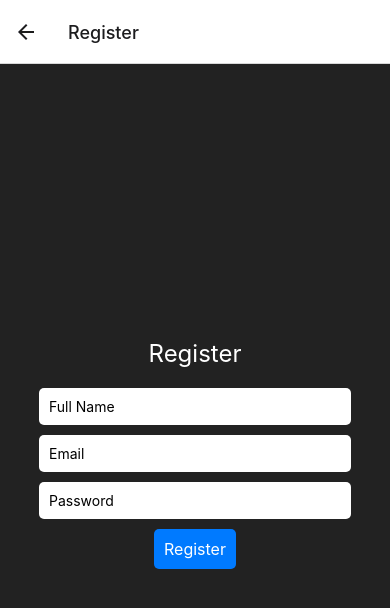
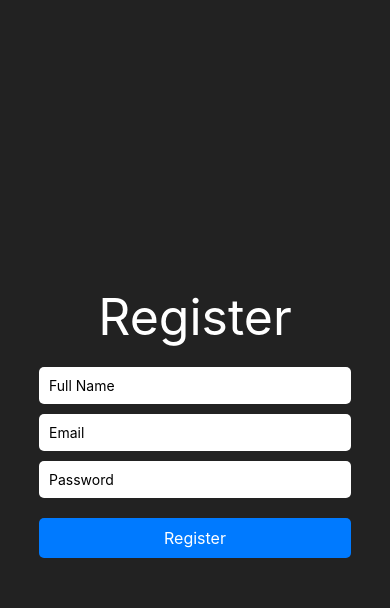
Before and after one commit to kundan-dewangan/UserOTT, a React Native app: screen /Register in a window 390 px wide. Shown: the top 608 px of the page. Built offline with nearby package versions, Linux system fonts and the light colour scheme.

Commit message:
Auth Integrations

```diff
--- a/App.jsx
+++ b/App.jsx
@@ -27,10 +27,12 @@ const App = () => {
         }} />
         <Stack.Screen name="Login" component={LoginScreen} options={{
           headerLeft: () => <></>,
-          headerShown:true,
+          headerShown:false,
           // headerTransparent: true,
         }} />
-        <Stack.Screen name="Register" component={RegisterScreen} />
+        <Stack.Screen name="Register" component={RegisterScreen}   options={{
+          headerShown:false
+        }} />
         <Stack.Screen name="Welcome" component={WelcomeScreen}  options={{
           headerShown:false
         }}/>
--- a/package.json
+++ b/package.json
@@ -15,6 +15,7 @@
     "@react-navigation/native": "^6.1.8",
     "@react-navigation/stack": "^6.3.18",
     "@reduxjs/toolkit": "^1.9.7",
+    "axios": "^1.5.1",
     "formik": "^2.4.5",
     "react": "18.2.0",
     "react-native": "0.72.5",
--- a/src/screens/auth/LoginScreen.jsx
+++ b/src/screens/auth/LoginScreen.jsx
@@ -1,10 +1,11 @@
 import React, { useEffect, useState } from 'react';
-import { View, Text, TextInput, TouchableOpacity, StyleSheet, Button } from 'react-native';
+import { View, Text, TextInput, TouchableOpacity, StyleSheet, Button, Alert } from 'react-native';
 import { Formik } from 'formik';
 import * as Yup from 'yup';
 import { useNavigation } from '@react-navigation/native';
-import { loginCred } from '../../utils/utils';
+import { headerPayload, loginCred } from '../../utils/utils';
 import AsyncStorage from '@react-native-async-storage/async-storage';
+import axios from 'axios';
 
 // Define the validation schema using Yup
 const validationSchema = Yup.object().shape({
@@ -15,8 +16,6 @@ const validationSchema = Yup.object().shape({
 const LoginScreen = () => {
 
     const navigation = useNavigation();
-
-
     const [list, setList] = useState([])
 
     useEffect(() => {
@@ -25,38 +24,27 @@ const LoginScreen = () => {
 
     const getData = async () => {
         try {
-            await fetch(`${process.env.REACT_APP_URL}users`, {
-                method: "GET",
-                headers: {
-                    'Content-Type': 'application/json'
-                }
-            }).then((res) => res.json())
-                .then((data) => {
-                    setList(data);
+            axios.get(`${process.env.REACT_APP_URL}users`, {
+                headers: headerPayload,
+            })
+                .then((response) => {
+                    setList(response?.data);
+                    console.log('Response:', response.data);
                 })
-                // .catch((err) => toast.error("Something wrong::" + err))
+                .catch((error) => {
+                    console.error('Error:', JSON.stringify(error));
+                });
         } catch (err) {
-            // toast.error("Something wrong::" + err);
             console.log("Error::", err)
         }
     }
 
-
-
     const handleLogin = (values) => {
-        // Perform login logic here
-        console.log('Login:', values);
-        console.log('list:', list);
-
-        const checkAuth  = list?.some((item) => (item.email === values.email) && (item.password === values.password))
-        console.log("what is value:::", checkAuth)
+        const checkAuth = list?.some((item) => (item.email === values.email) && (item.password === values.password))
         if (checkAuth) {
-            AsyncStorage.setItem('isAuth', JSON.stringify(true))
             navigation.navigate('Home')
-            console.log("Success::")
         } else {
-            // toast.error("Invalid email and password")
-            console.log("Error::")
+            Alert.alert("Email and password is invalid")
         }
     };
 
@@ -97,12 +85,6 @@ const LoginScreen = () => {
                     </>
                 )}
             </Formik>
-
-            <Button
-                title="Go to Register"
-                onPress={() => navigation.navigate('Register')}
-                style={{ flex: 1 }}
-            />
         </View>
     );
 };
@@ -115,7 +97,7 @@ const styles = StyleSheet.create({
         backgroundColor: '#222', // Dark background color
     },
     title: {
-        fontSize: 24,
+        fontSize: 50,
         color: '#fff', // White text color
         marginBottom: 20,
     },
@@ -128,11 +110,18 @@ const styles = StyleSheet.create({
     },
     errorText: {
         color: 'red',
+        marginBottom: 10,
+        fontWeight: '600'
     },
     button: {
         backgroundColor: '#007aff', // Button background color
         padding: 10,
         borderRadius: 5,
+        flexDirection: 'row',
+        width:'80%',
+        alignItems:'center',
+        justifyContent: 'center',
+        marginTop: 10
     },
     buttonText: {
         color: '#fff', // White text color
--- a/src/screens/auth/RegistrationScreen.jsx
+++ b/src/screens/auth/RegistrationScreen.jsx
@@ -1,7 +1,10 @@
-import React from 'react';
-import { View, Text, TextInput, TouchableOpacity, StyleSheet } from 'react-native';
+import React, { useState } from 'react';
+import { View, Text, TextInput, TouchableOpacity, StyleSheet, Alert } from 'react-native';
 import { Formik } from 'formik';
 import * as Yup from 'yup';
+import { useNavigation } from '@react-navigation/native';
+import axios from 'axios';
+import { headerPayload } from '../../utils/utils';
 
 // Define the validation schema using Yup
 const validationSchema = Yup.object().shape({
@@ -11,16 +14,33 @@ const validationSchema = Yup.object().shape({
 });
 
 const RegisterScreen = () => {
+
+  const [isLoading, setIsLoading] = useState(false)
+  const navigation = useNavigation();
+
   const handleRegister = (values) => {
-    // Perform registration logic here
-    console.log('Registration:', values);
+    setIsLoading(true)
+    try {
+      axios.post(`${process.env.REACT_APP_URL}users`,values)
+        .then((response) => {
+          console.log("responce is::", response.data)
+          Alert.alert("Registration Successfully")
+          navigation.navigate('Welcome')
+        })
+        .catch((error) => {
+          console.error('Error:', JSON.stringify(error));
+        });
+    } catch (err) {
+      console.log("Error::", err)
+    }
+    setIsLoading(false)
   };
 
   return (
     <View style={styles.container}>
       <Text style={styles.title}>Register</Text>
       <Formik
-        initialValues={{ fullName: '', email: '', password: '' }}
+        initialValues={{ fullName: '', email: '', password: '', role: 'user' }}
         validationSchema={validationSchema}
         onSubmit={handleRegister}
       >
@@ -57,7 +77,7 @@ const RegisterScreen = () => {
               <Text style={styles.errorText}>{errors.password}</Text>
             )}
 
-            <TouchableOpacity style={styles.button} onPress={handleSubmit}>
+            <TouchableOpacity style={styles.button} onPress={handleSubmit} disabled={isLoading}>
               <Text style={styles.buttonText}>Register</Text>
             </TouchableOpacity>
           </>
@@ -75,7 +95,7 @@ const styles = StyleSheet.create({
     backgroundColor: '#222', // Dark background color
   },
   title: {
-    fontSize: 24,
+    fontSize: 50,
     color: '#fff', // White text color
     marginBottom: 20,
   },
@@ -88,11 +108,18 @@ const styles = StyleSheet.create({
   },
   errorText: {
     color: 'red',
+    marginBottom: 10,
+    fontWeight: '600'
   },
   button: {
     backgroundColor: '#007aff', // Button background color
     padding: 10,
     borderRadius: 5,
+    flexDirection: 'row',
+    width: '80%',
+    alignItems: 'center',
+    justifyContent: 'center',
+    marginTop: 10
   },
   buttonText: {
     color: '#fff', // White text color
--- a/src/utils/utils.js
+++ b/src/utils/utils.js
@@ -8,6 +8,9 @@ export const loginCred = {
     password: 'Kundan@1234'
 }
 
+export const headerPayload = {
+    'Content-Type': 'application/json',
+};
 
 
 // Create (Put) an item in AsyncStorage
```
Also changed, not shown: 2 other files (tests, documents, lock files or other folders).
